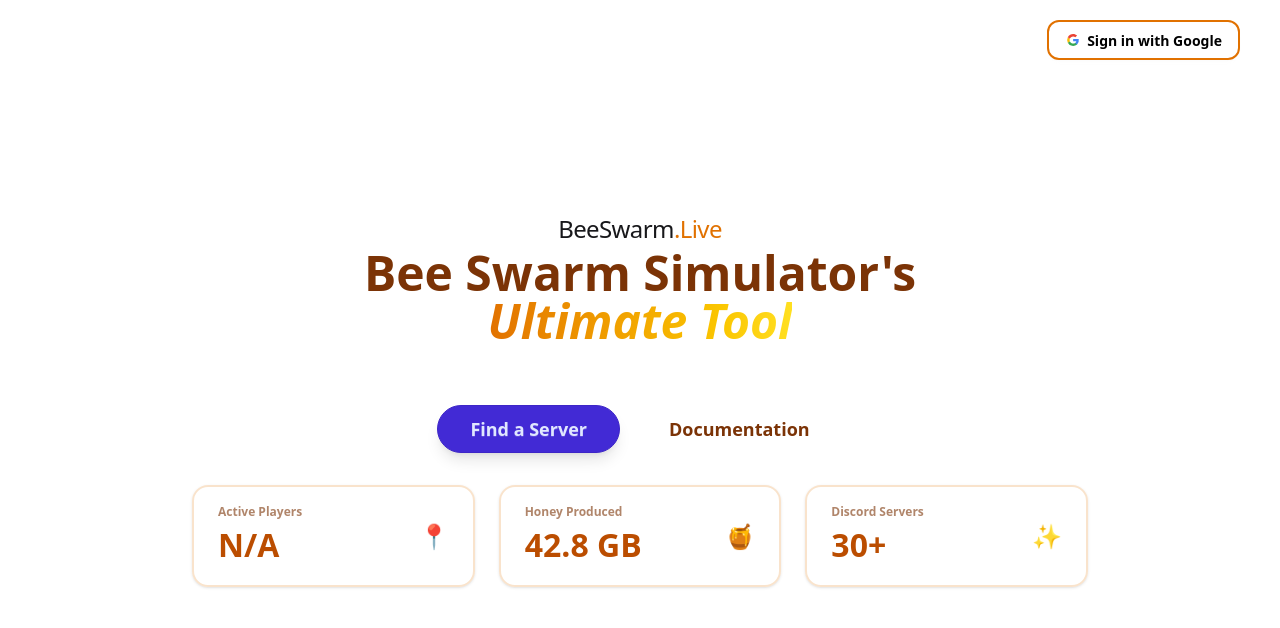
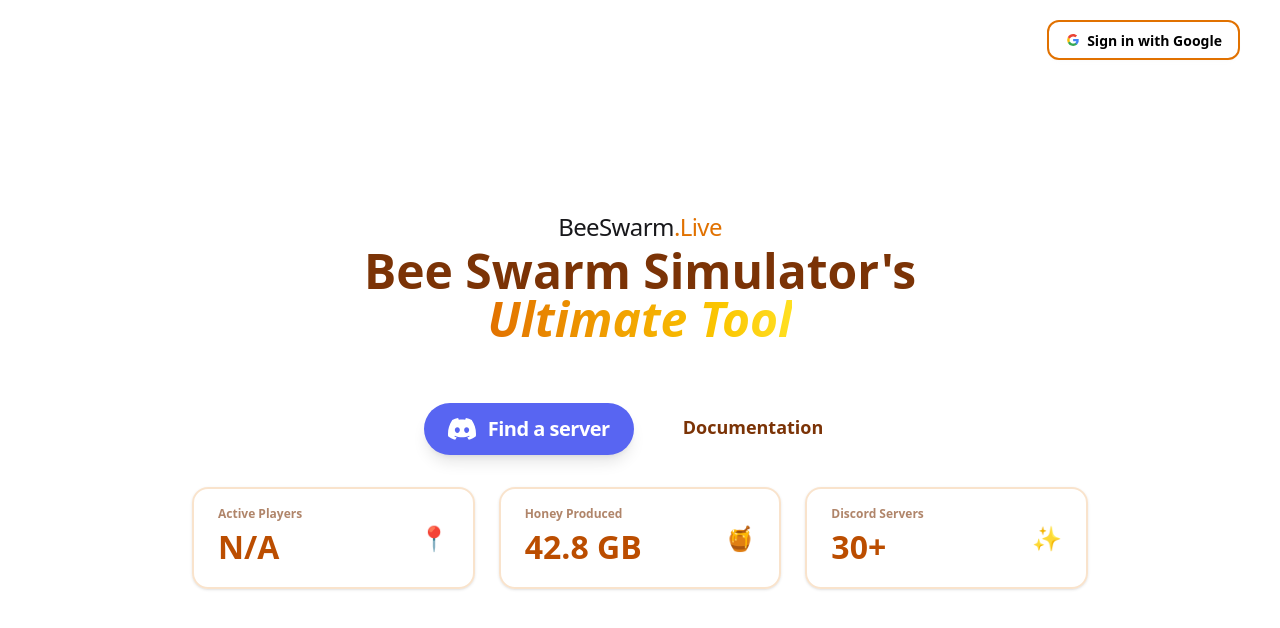
Before and after one commit to SoHpNiL/BeeSwarmLiveDevelopment, a Next.js app: page / in a window 1280 px wide. Shown: the top 628 px of the page. Built offline with nearby package versions, Linux system fonts and the light colour scheme; no server answers.

Commit message:
Discord Button Style

```diff
--- /dev/null
+++ b/app/components/discordButton.tsx
@@ -0,0 +1,26 @@
+import Image from 'next/image';
+
+export default function discordButton() {
+    <button className="btn btn-primary btn-lg rounded-full px-8 shadow-lg  leading-tight">
+          Find a Server
+        </button>
+  return (
+    <button className="flex items-center gap-3 px-6 py-3 bg-[#5865F2] hover:scale-110 transition-transform hover:bg-[#4752C4] text-white rounded-full shadow-lg duration-400 active:scale-95 group">
+      {/* Discord Logo */}
+      <div className="relative w-7 h-7 shrink-0 group-hover:rotate-3 transition-transform duration-300">
+        <Image
+          src="/discord-icon-svgrepo-com.svg"
+          alt="Discord logo"
+          fill
+          priority
+          className="object-contain invert brightness-0" // makes the logo white
+        />
+      </div>
+
+      {/* Button Text */}
+      <span className="text-xl font-bold tracking-tight">
+        Find a server
+      </span>
+    </button>
+  );
+}
--- a/app/page.tsx
+++ b/app/page.tsx
@@ -1,5 +1,6 @@
 
 import { getHomepageStats } from "./components/homepageStats"
+import DiscordButton from './components/discordButton';
 
 export default async function Home() {
   const stats = await getHomepageStats()
@@ -18,10 +19,8 @@
       </span>
 
       <div className="flex gap-4 justify-center">
-        <button className="btn btn-primary btn-lg rounded-full px-8 shadow-lg hover:scale-110 transition-transform leading-tight">
-          Find a Server
-        </button>
-        <button className="btn btn-ghost btn-lg rounded-full px-8 text-amber-900 hover:scale-110 hover:bg-amber-200 transition-transform">
+        <DiscordButton/>
+        <button className="btn btn-ghost btn-lg rounded-full px-8 text-amber-900 hover:scale-110 hover:bg-amber-200 transition-transform duration-400">
           Documentation
         </button>
       </div>
@@ -41,7 +40,7 @@
         {/*Google Authentication Button TODO*/}
         <div className="absolute top-5 right-10 z-50">
           <button className="btn rounded-xl bg-white text-black border-2 border-amber-600 hover:scale-110 transition-transform">
-            <svg aria-label="Google logo" width="16" height="16" viewBox="0 0 512 512"><g><path d="m0 0H512V512H0" fill="#fff"></path><path fill="#34a853" d="M153 292c30 82 118 95 171 60h62v48A192 192 0 0190 341"></path><path fill="#4285f4" d="m386 400a140 175 0 0053-179H260v74h102q-7 37-38 57"></path><path fill="#fbbc02" d="m90 341a208 200 0 010-171l63 49q-12 37 0 73"></path><path fill="#ea4335" d="m153 219c22-69 116-109 179-50l55-54c-78-75-230-72-297 55"></path></g></svg>
+              <svg aria-label="Google logo" width="16" height="16" viewBox="0 0 512 512"><g><path d="m0 0H512V512H0" fill="#fff"></path><path fill="#34a853" d="M153 292c30 82 118 95 171 60h62v48A192 192 0 0190 341"></path><path fill="#4285f4" d="m386 400a140 175 0 0053-179H260v74h102q-7 37-38 57"></path><path fill="#fbbc02" d="m90 341a208 200 0 010-171l63 49q-12 37 0 73"></path><path fill="#ea4335" d="m153 219c22-69 116-109 179-50l55-54c-78-75-230-72-297 55"></path></g></svg>
             Sign in with Google
           </button>
         </div>
```
Also changed, not shown: public/discord-icon-svgrepo-com.svg (added).
